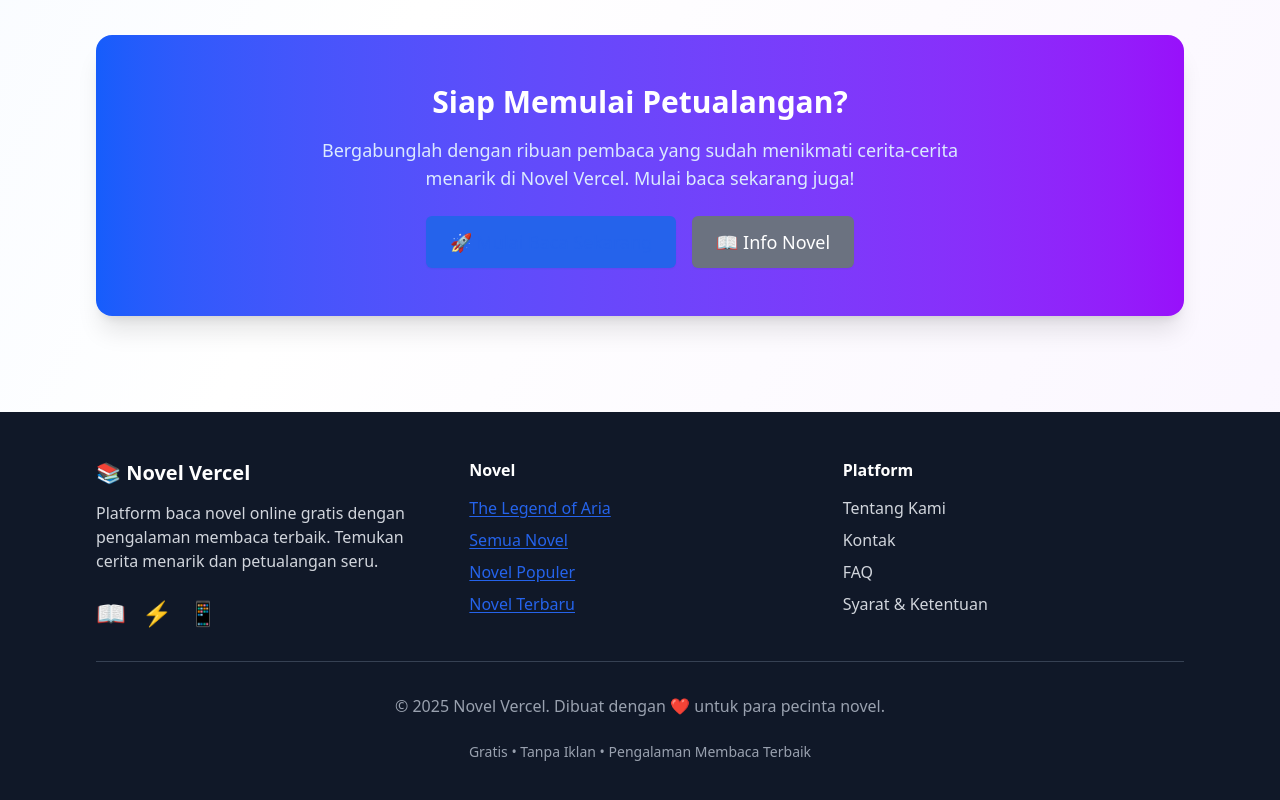
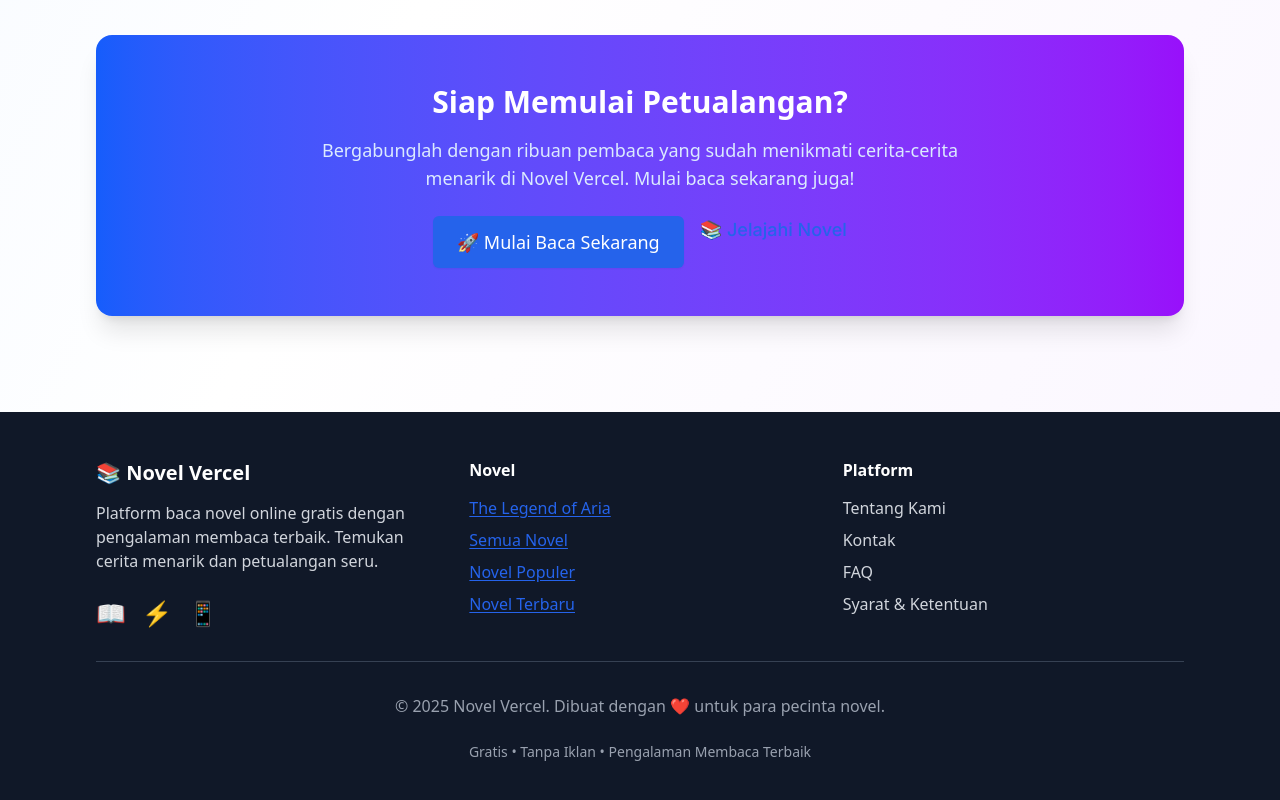
Before and after one commit to muhammad-zainal-muttaqin/novel-vercel, a Next.js app: page / in a window 1280 px wide. Shown: the part 1678-2478 px from the top of the page. Built offline with nearby package versions, Linux system fonts and the light colour scheme.

Commit message:
Fix Button Contrast & Remove Hardcoded Links

```diff
--- a/src/app/page.tsx
+++ b/src/app/page.tsx
@@ -14,6 +14,7 @@
 
 export default function Home() {
   const novels = getAllNovels();
+  const firstNovel = novels.length > 0 ? novels[0] : null;
 
   // Track page load performance
   if (typeof window !== 'undefined') {
@@ -52,7 +53,7 @@
           </p>
           <div className="flex flex-col sm:flex-row gap-4 justify-center">
             <Button
-              href="/novel/the-legend-of-aria/chapter-1"
+              href={firstNovel ? `/novel/${firstNovel.slug}` : "#novels"}
               variant="primary"
               size="lg"
               className="px-8 py-3 text-lg font-semibold"
@@ -207,20 +208,20 @@
           </p>
           <div className="flex flex-col sm:flex-row gap-4 justify-center">
             <Button
-              href="/novel/the-legend-of-aria/chapter-1"
+              href="#novels"
               variant="primary"
               size="lg"
-              className="bg-white text-blue-600 hover:bg-blue-50 hover:text-blue-700 px-8 py-4 text-lg font-bold shadow-lg hover:shadow-xl transition-all duration-300"
+              className="bg-yellow-400 text-gray-900 hover:bg-yellow-300 hover:text-gray-800 px-8 py-4 text-lg font-bold shadow-lg hover:shadow-xl transition-all duration-300 border-2 border-yellow-400"
             >
               🚀 Mulai Baca Sekarang
             </Button>
             <Button
-              href="/novel/the-legend-of-aria"
+              href="#novels"
               variant="secondary"
               size="lg"
-              className="bg-blue-700 text-white hover:bg-blue-800 px-8 py-4 text-lg font-semibold shadow-lg hover:shadow-xl transition-all duration-300"
+              className="bg-transparent border-2 border-white text-white hover:bg-white hover:text-blue-600 px-8 py-4 text-lg font-semibold shadow-lg hover:shadow-xl transition-all duration-300"
             >
-              📖 Info Novel
+              📚 Jelajahi Novel
             </Button>
           </div>
         </div>
```
